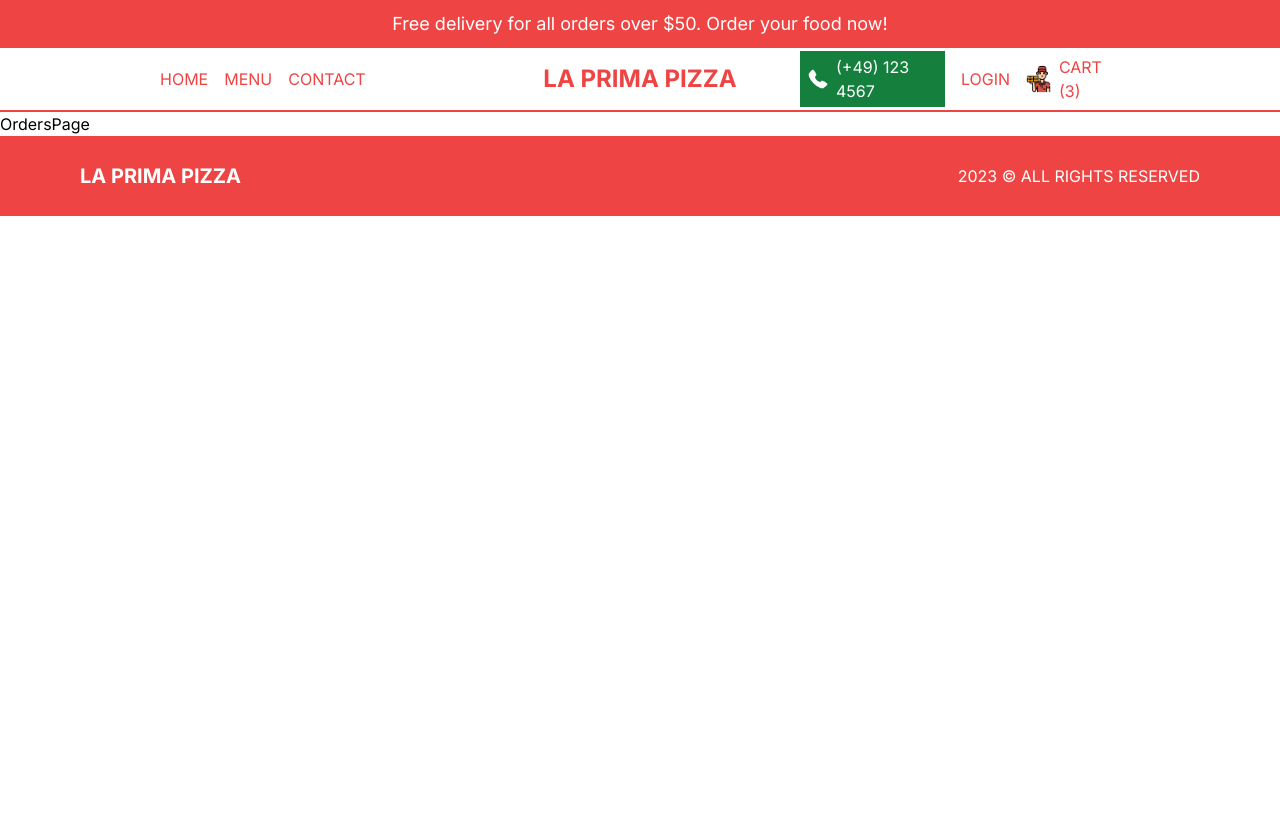
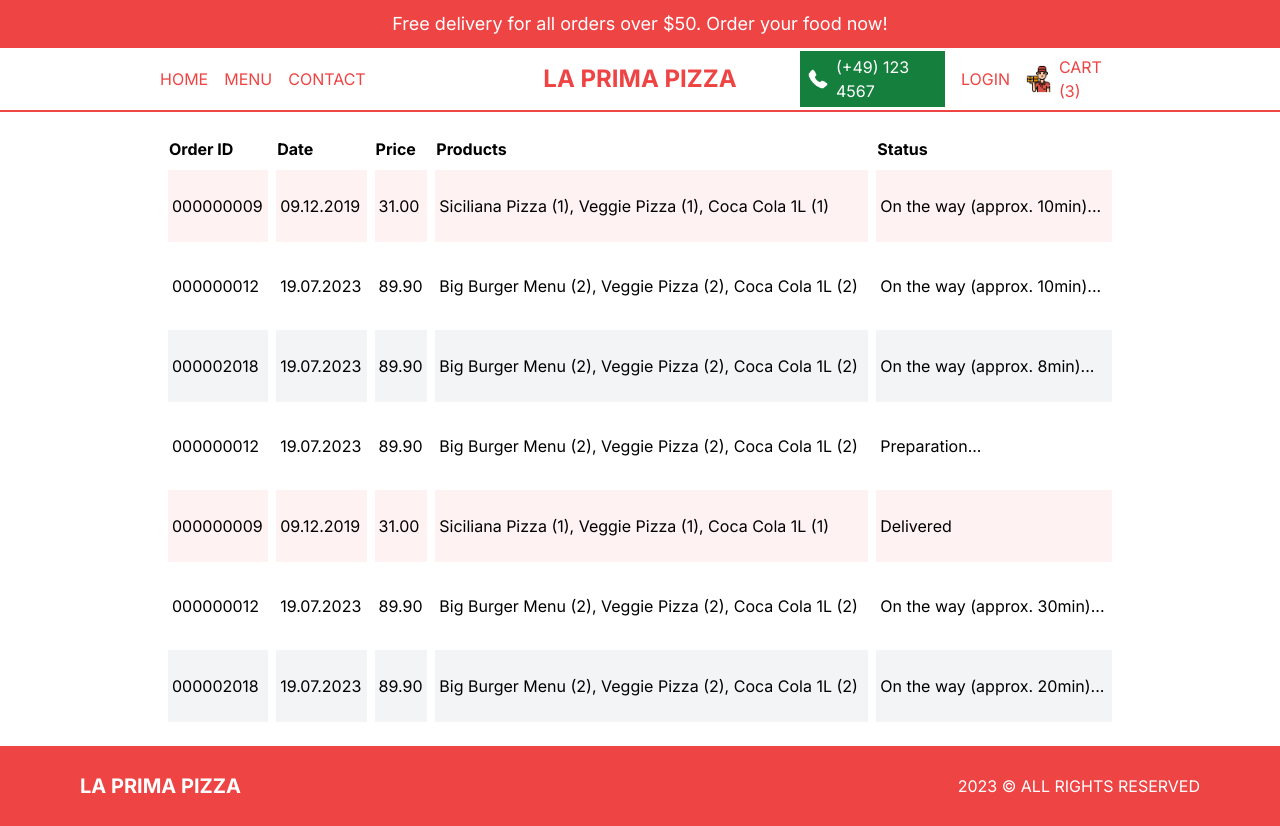
Before and after one commit to Pilag6/001-restaurant, a Next.js app: page /orders in a window 1280 px wide. Before the commit the page ends 800 px from the top, so only its background shows below. Built offline with nearby package versions, Linux system fonts and the light colour scheme.

Commit message:
Last touches

```diff
--- a/src/app/menu/burgers/page.tsx
+++ b/src/app/menu/burgers/page.tsx
@@ -1,9 +1,36 @@
-import React from 'react'
+import { pizzas } from "@/data";
+import Image from "next/image";
+import Link from "next/link";
+import React from "react";
 
 const Burgers = () => {
-  return (
-    <div>Burgers</div>
-  )
-}
+    return (
+        <div className="flex flex-wrap text-red-500">
+            {pizzas.map((item) => (
+                <Link
+                    href={`/product/${item.id}`}
+                    key={item.id}
+                    className="w-full sm:w-1/2 lg:w-1/3 h-[60vh] border-r-2 border-b-2 border-red-500 p-4 flex flex-col justify-between group odd:bg-green-50"
+                >
 
-export default Burgers
+                  {/* IMAGE CONTAINER */}
+                  {item.img &&
+                    <div className="relative h-[80%]">
+                      <Image src={item.img} alt={item.title} fill className="object-contain hover:rotate-[360deg] transition-all duration-500"/>
+                    </div>
+                  }
+
+                  {/* TEXT CONTAINER */}
+                  <div className="flex items-center justify-between font-bold">
+                    <h2 className="text-2xl uppercase p-2">{item.title}</h2>
+                    <h3 className="group-hover:hidden text-xl">${item.price}0</h3>
+                    <button className="hidden group-hover:block uppercase bg-red-500 text-white p-2">Add to Cart</button>
+                  </div>
+
+                </Link>
+            ))}
+        </div>
+    );
+};
+
+export default Burgers;
--- a/src/app/menu/page.tsx
+++ b/src/app/menu/page.tsx
@@ -20,7 +20,7 @@ const Pizzas = () => {
                             {category.desc}
                         </p>
                         <button
-                            className={`hidden 2xl:block py-4 shadow-[rgba(6,_24,_44,_0.4)_0px_0px_0px_2px,_rgba(6,_24,_44,_0.65)_0px_4px_6px_-1px,_rgba(255,_255,_255,_0.08)_0px_1px_0px_inset] bg-white text-black px-8`}
+                            className={`hidden md:block py-4 shadow-[rgba(6,_24,_44,_0.4)_0px_0px_0px_2px,_rgba(6,_24,_44,_0.65)_0px_4px_6px_-1px,_rgba(255,_255,_255,_0.08)_0px_1px_0px_inset] bg-white text-black px-8`}
                         >
                             Explore
                         </button>
--- a/src/app/orders/page.tsx
+++ b/src/app/orders/page.tsx
@@ -1,9 +1,113 @@
-import React from 'react'
+import React from "react";
 
 const OrdersPage = () => {
-  return (
-    <div>OrdersPage</div>
-  )
-}
+    return (
+        <div className="p-4 lg:px-20 xl:px-40">
+            <table className="w-full border-separate border-spacing-2">
+                <thead>
+                    <tr className="text-left">
+                        <th className="hidden md:block">Order ID</th>
+                        <th>Date</th>
+                        <th>Price</th>
+                        <th>Products</th>
+                        <th className="hidden md:block">Status</th>
+                    </tr>
+                </thead>
+                <tbody>
+                    <tr className="text-sm md:text-base bg-red-50">
+                        <td className="hidden md:block py-6 px-1">000000009</td>
+                        <td className="py-6 px-1">09.12.2019</td>
+                        <td className="py-6 px-1">31.00</td>
+                        <td className="py-6 px-1">
+                            Siciliana Pizza (1), Veggie Pizza (1), Coca Cola 1L
+                            (1)
+                        </td>
+                        <td className="hidden md:block py-6 px-1">
+                            On the way (approx. 10min)...
+                        </td>
+                    </tr>
 
-export default OrdersPage
+                    <tr className="text-sm md:text-base odd:bg-gray-100">
+                        <td className="hidden md:block py-6 px-1">000000012</td>
+                        <td className="py-6 px-1">19.07.2023</td>
+                        <td className="py-6 px-1">89.90</td>
+                        <td className="py-6 px-1">
+                            Big Burger Menu (2), Veggie Pizza (2), Coca Cola 1L
+                            (2)
+                        </td>
+                        <td className="hidden md:block py-6 px-1">
+                            On the way (approx. 10min)...
+                        </td>
+                    </tr>
+
+                    <tr className="text-sm md:text-base odd:bg-gray-100">
+                        <td className="hidden md:block py-6 px-1">000002018</td>
+                        <td className="py-6 px-1">19.07.2023</td>
+                        <td className="py-6 px-1">89.90</td>
+                        <td className="py-6 px-1">
+                            Big Burger Menu (2), Veggie Pizza (2), Coca Cola 1L
+                            (2)
+                        </td>
+                        <td className="hidden md:block py-6 px-1">
+                            On the way (approx. 8min)...
+                        </td>
+                    </tr>
+
+                    <tr className="text-sm md:text-base odd:bg-gray-100">
+                        <td className="hidden md:block py-6 px-1">000000012</td>
+                        <td className="py-6 px-1">19.07.2023</td>
+                        <td className="py-6 px-1">89.90</td>
+                        <td className="py-6 px-1">
+                            Big Burger Menu (2), Veggie Pizza (2), Coca Cola 1L
+                            (2)
+                        </td>
+                        <td className="hidden md:block py-6 px-1">
+                            Preparation...
+                        </td>
+                    </tr>
+
+                    <tr className="text-sm md:text-base bg-red-50">
+                        <td className="hidden md:block py-6 px-1">000000009</td>
+                        <td className="py-6 px-1">09.12.2019</td>
+                        <td className="py-6 px-1">31.00</td>
+                        <td className="py-6 px-1">
+                            Siciliana Pizza (1), Veggie Pizza (1), Coca Cola 1L
+                            (1)
+                        </td>
+                        <td className="hidden md:block py-6 px-1">
+                            Delivered
+                        </td>
+                    </tr>
+
+                    <tr className="text-sm md:text-base odd:bg-gray-100">
+                        <td className="hidden md:block py-6 px-1">000000012</td>
+                        <td className="py-6 px-1">19.07.2023</td>
+                        <td className="py-6 px-1">89.90</td>
+                        <td className="py-6 px-1">
+                            Big Burger Menu (2), Veggie Pizza (2), Coca Cola 1L
+                            (2)
+                        </td>
+                        <td className="hidden md:block py-6 px-1">
+                            On the way (approx. 30min)...
+                        </td>
+                    </tr>
+
+                    <tr className="text-sm md:text-base odd:bg-gray-100">
+                        <td className="hidden md:block py-6 px-1">000002018</td>
+                        <td className="py-6 px-1">19.07.2023</td>
+                        <td className="py-6 px-1">89.90</td>
+                        <td className="py-6 px-1">
+                            Big Burger Menu (2), Veggie Pizza (2), Coca Cola 1L
+                            (2)
+                        </td>
+                        <td className="hidden md:block py-6 px-1">
+                            On the way (approx. 20min)...
+                        </td>
+                    </tr>
+                </tbody>
+            </table>
+        </div>
+    );
+};
+
+export default OrdersPage;
--- /dev/null
+++ b/src/components/Buttons.tsx
@@ -0,0 +1,11 @@
+import React from "react";
+
+type BtnProps = {
+    title: string;
+};
+
+const Buttons = ({ title}: BtnProps) => {
+    return <button className="py-4 px-8 bg-red-500 text-white">{title}</button>;
+};
+
+export default Buttons;
--- a/src/components/Features.tsx
+++ b/src/components/Features.tsx
@@ -1,6 +1,7 @@
 import { featuredProducts } from "@/data";
 import Image from "next/image";
 import React from "react";
+import Buttons from "./Buttons";
 
 const Featured = () => {
     return (
@@ -33,9 +34,7 @@ const Featured = () => {
                             <span className="text-xl font-bold">
                                 ${item.price}
                             </span>
-                            <button className="bg-red-500 text-white py-4 px-8">
-                                Add to Cart
-                            </button>
+                            <Buttons title="Add to Cart"/>
                         </div>
                     </div>
                 ))}
--- a/src/components/Offers.tsx
+++ b/src/components/Offers.tsx
@@ -1,5 +1,6 @@
 // import Image from "next/image";
 import React from "react";
+import Buttons from "./Buttons";
 // import CountDown from "./CountDown";
 
 const Offer = () => {
@@ -14,9 +15,7 @@ const Offer = () => {
                     Taste the Tradition. Your Pasta Paradise!
                 </p>
                 {/* <CountDown /> */}
-                <button className="bg-red-500 text-white py-4 px-8">
-                    Order Now
-                </button>
+                <Buttons title="Discover More"/>
             </div>
 
             {/* IMAGE CONTAINER */}
--- a/src/components/Slider.tsx
+++ b/src/components/Slider.tsx
@@ -1,6 +1,7 @@
 "use client";
 import Image from "next/image";
 import React, { useState, useEffect } from "react";
+import Buttons from "./Buttons";
 
 const data = [
     {
@@ -51,9 +52,7 @@ const Slider = () => {
                 <h1 className="text-5xl text-center uppercase px-4 md:px-10 md:text-6xl xl:text-7xl">
                     {data[currentSlide].title}
                 </h1>
-                <button className="py-4 bg-red-500 text-white px-8">
-                    Order Now
-                </button>
+                <Buttons title="Order Now"/>
             </div>
             {/* IMAGE CONTAINER */}
             <div className="w-full flex-1 relative">
```
